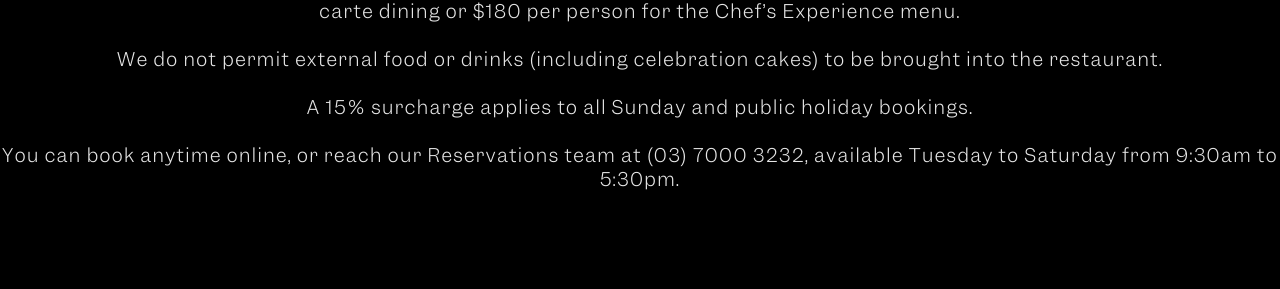
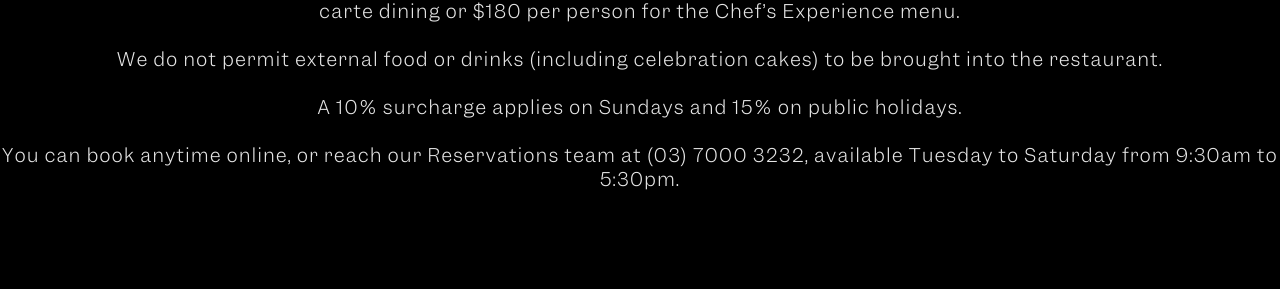
Before and after one commit to yugenteabar/restaurant, a Jekyll site: the page built from _pages/reservations.md, in a window 1280 px wide and 900 px high, scrolled down 463 px. Shown: the part 165-454 px from the top of the window. Built offline with Jekyll 4.4.1, drawn with Linux system fonts in a browser that asks for light colours; a script that is not in the unit is left out.

Commit message:
TinaCMS content update

```diff
--- a/_pages/reservations.md
+++ b/_pages/reservations.md
@@ -41,7 +41,7 @@ text: >+
   brought into the restaurant.
 
 
-  A 15% surcharge applies to all Sunday and public holiday bookings.
+  A 10% surcharge applies on Sundays and 15% on public holidays.
 
 
   You can book anytime online, or reach our Reservations team at (03) 7000 3232,
```
